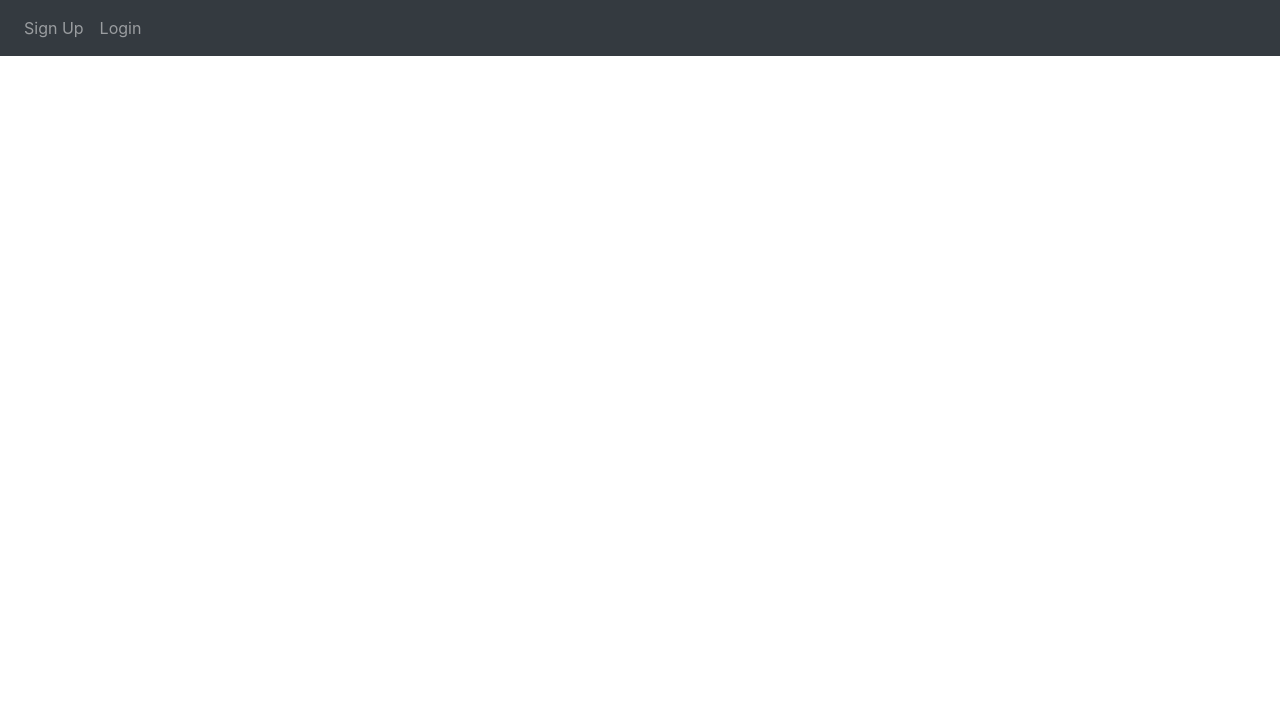
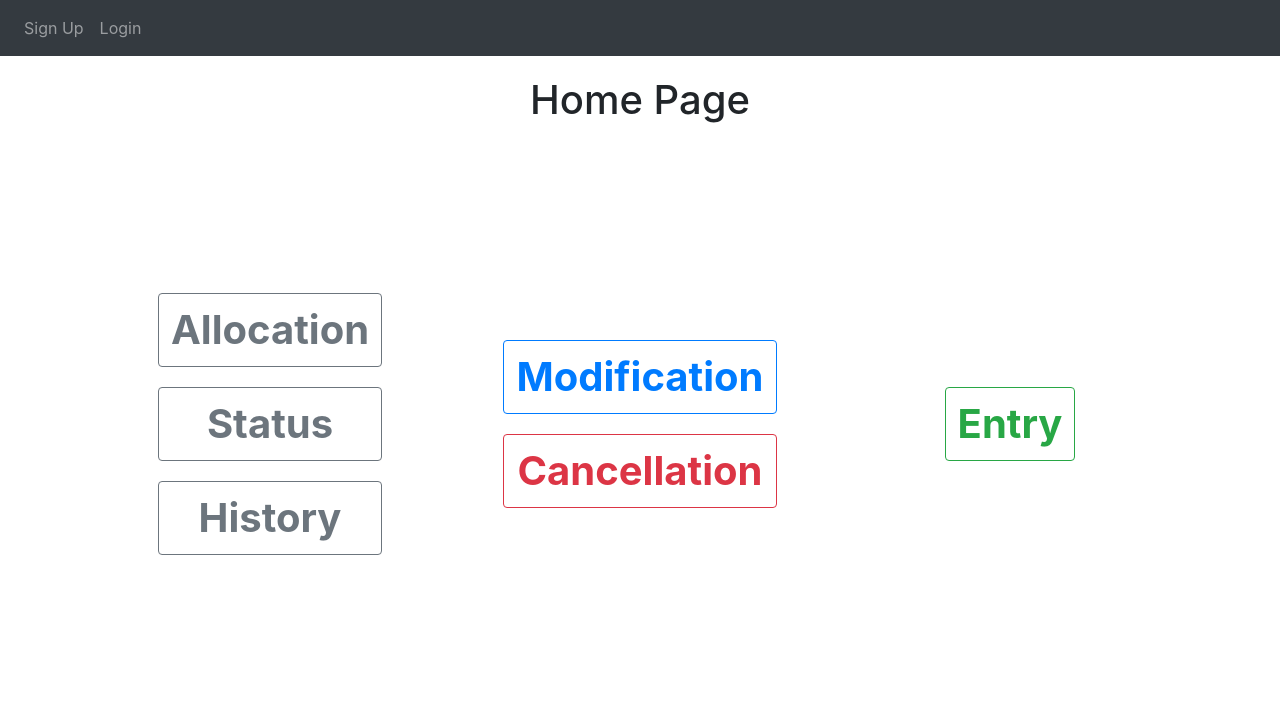
Before and after one commit to Rafid41/Allocation-Management, a Django app: page /home/ in a window 1280 px wide. Shown: the top 715 px of the page. Run offline with Django 5.2, Linux system fonts and the light colour scheme; some libraries are stand-ins or nearby versions.

Commit message:
homepage html structure

```diff
--- a/templates/App_Home/home_page.html
+++ b/templates/App_Home/home_page.html
@@ -1,44 +1,70 @@
 {% extends 'base.html' %} {% load crispy_forms_tags %} {% load static %}
-{%block title_block %} Task List {% endblock %}
+{%block title_block %} Home {% endblock %}
 {% block css_block %}
 
 <style>
 
-    .addButton {
-        position: fixed;
-        bottom: 45px;
-        right: 55px;
-        font-size: large;
-        padding: 1rem;
-        font-weight: bold;
-        background-color: rgb(22, 111, 228);
-        border-radius: 10px;
-        cursor: pointer;
+
+
+    .container_column {
+                display: flex;
+                flex-direction: column;
+                height: 80vh; /* Full page height */
     }
 
-    .addButton a{
-        decoration: none;
-        color: inherit;
+    .container_side_by_side {
+                display: flex;
+                height: 100vh; /* Full page height */
+    }
+    .section {
+                flex: 1; /* Equal width */
+                display: flex;
+                align-items: center;
+                justify-content: center;
+                font-size: 24px;
+    }
+    .btn_column{
+        display: flex;
+        flex-direction: column;
+        gap: 20px;
     }
 
 
 
+</style>
+
+
+{% endblock %}
+{% block body_block %}
 
 
 
-    .list-view-custom-style{
-        text-align: left;
-    }
-    .list-view-custom-style:hover{
-        background-color: blue;
-        color: white;
-        text-decoration: none;
-    }
-    {% comment %}  /* inherit== Use the color of the parent element */{% endcomment %}
-    a {
-        color: inherit;
-        text-decoration: none;
-    }
-</style>
+<div class="container_column">
+    <center>
+        <h1>Home Page</h1>
+    </center>
+    <div class="container_side_by_side">
+        <div class="section" >
+            <div class="btn_column">
+                <a class="btn btn-outline-secondary" style="font-size: 40px;" href=""><b>Allocation</b></a>
+                <a class="btn btn-outline-secondary" style="font-size: 40px;"  href=""><b>Status</b></a>
+                <a class="btn btn-outline-secondary" style="font-size: 40px;"  href=""><b>History</b></a>
+            </div>
+        </div>
+        <div class="section" >
+            <div class="btn_column">
+                <a class="btn btn-outline-primary" style="font-size: 40px;" href=""><b>Modification</b></a>
+                <a class="btn btn-outline-danger" style="font-size: 40px;"  href=""><b>Cancellation</b></a>
+            </div>
+        </div>
+        <div class="section" >
+
+            <div class="btn_column">
+                <a class="btn btn-outline-success" style="font-size: 40px;" href=""><b>Entry</b></a>
+            </div>
+
+        </div>
+    <div>
+</div>
+
 {% endblock %}
-{% block body_block %} {% endblock %}
```
Also changed, not shown: db.sqlite3.
